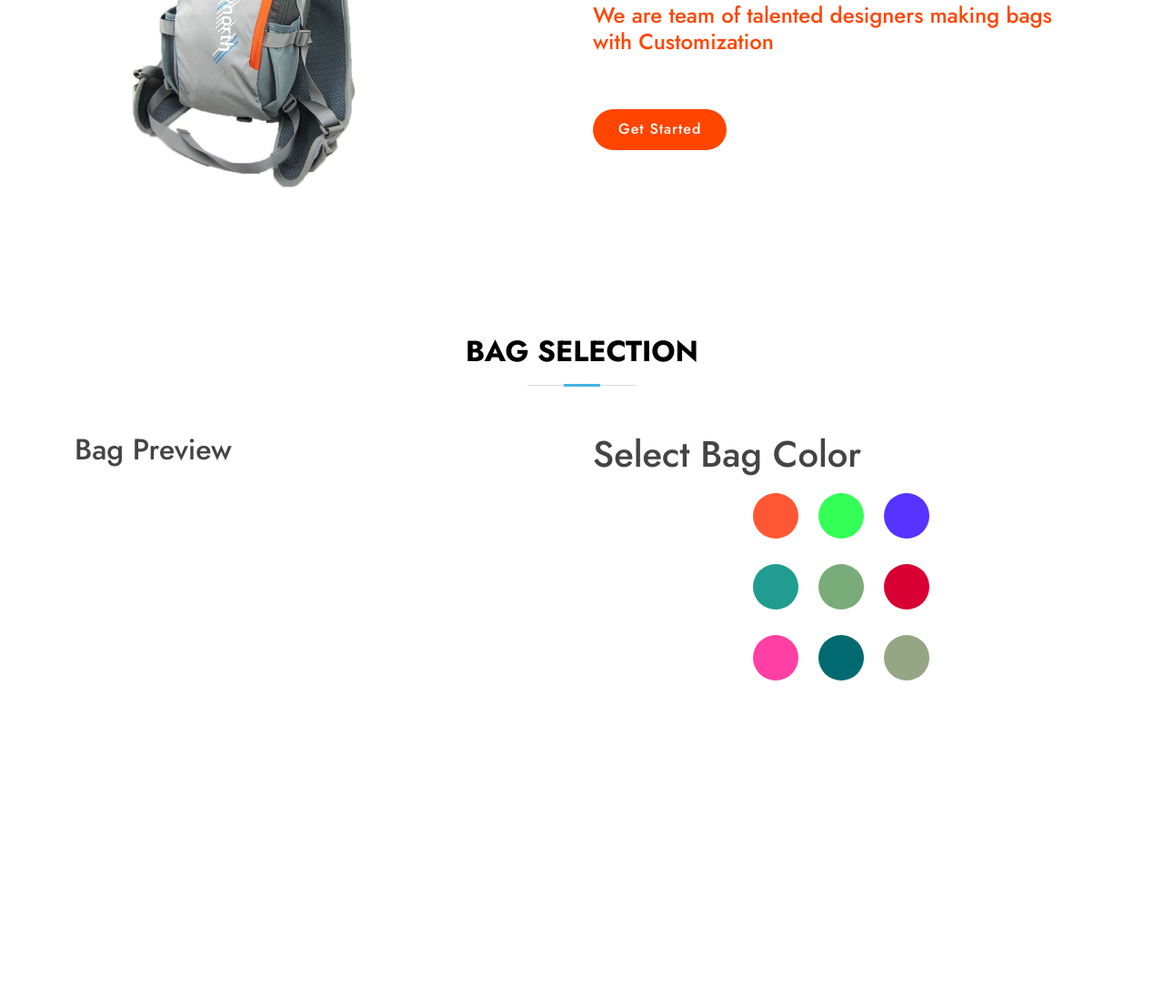
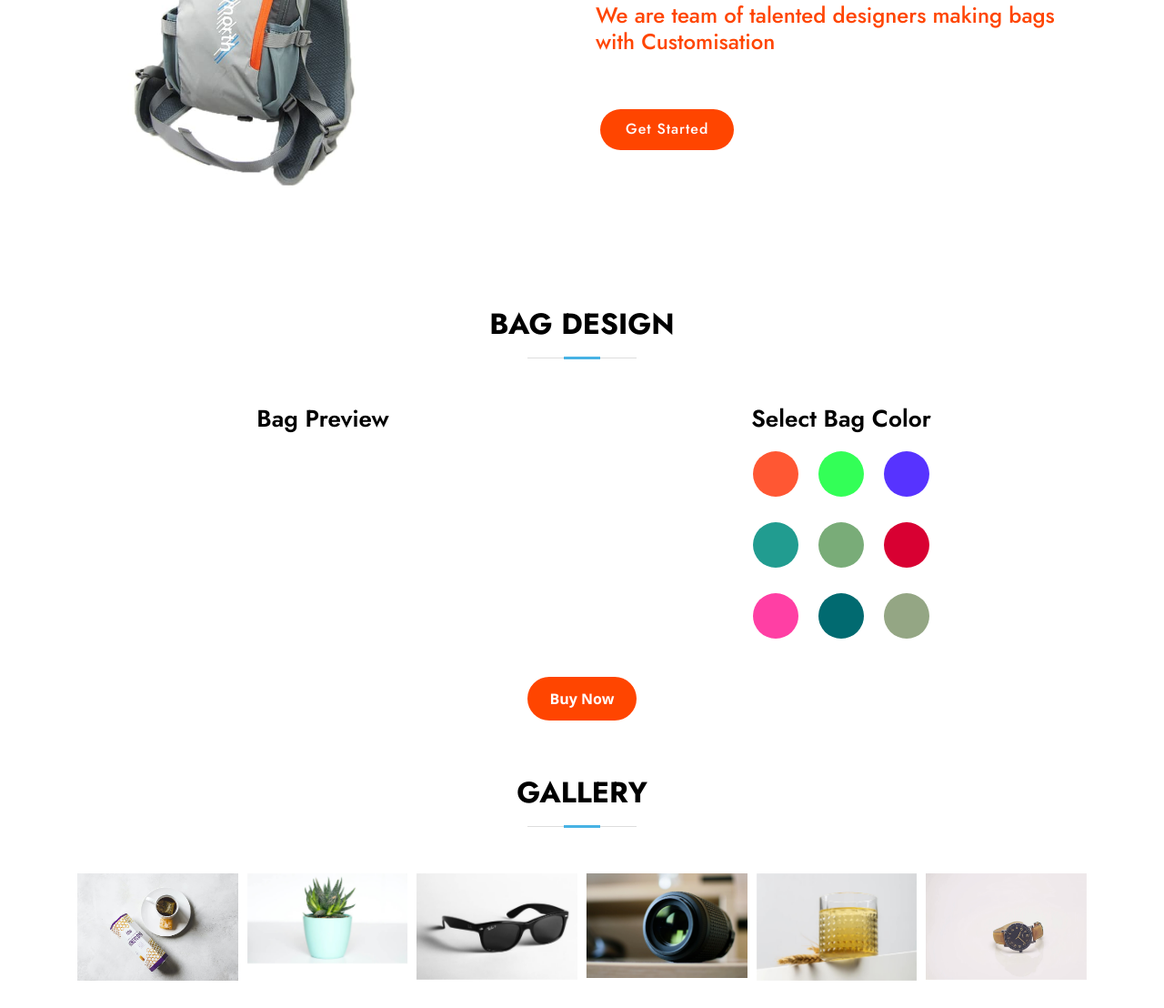
Before and after one commit to Shine2266/GestProject26.github.io, a plain HTML site: page index.html in a window 1280 px wide. Shown: the part 333-1441 px from the top of the page at 91% size. Before the commit the page ends 1158 px from the top, so only its background shows below. Drawn offline with nearby package versions, Linux system fonts and the light colour scheme.

Commit message:
add gallery

```diff
--- a/assets/css/style.css
+++ b/assets/css/style.css
@@ -408,7 +408,7 @@ h6 {
 # Sections General
 --------------------------------------------------------------*/
 section {
-  padding: 60px 0;
+  padding: 30px 0;
   overflow: hidden;
 }
 
@@ -538,3 +538,35 @@ section {
   margin-left: auto;
   margin-right: auto;
 }
+
+.button-container {
+  text-align: center; /* Center the button horizontally */
+}
+
+.buy-button {
+  display: inline-block;
+  padding: 12px 24px;
+  font-size: 16px;
+  font-weight: bold;
+  text-align: center;
+  text-decoration: none;
+  cursor: pointer;
+  background-color: orangered;
+  color: #ffffff;
+  border-radius: 25px;
+  border: none;
+  transition: background-color 0.3s;
+}
+
+.buy-button:hover {
+  background-color: #0056b3;
+}
+
+/* Add your custom styles here */
+.owl-carousel .item img {
+  max-width: 100%;
+  height: auto;
+  max-height: 600px; /* Adjust this value to make the images slightly bigger */
+  display: block;
+  margin: 0 auto;
+}
--- a/index.html
+++ b/index.html
@@ -24,6 +24,11 @@
   <link href="assets/vendor/glightbox/css/glightbox.min.css" rel="stylesheet">
   <link href="assets/vendor/remixicon/remixicon.css" rel="stylesheet">
   <link href="assets/vendor/swiper/swiper-bundle.min.css" rel="stylesheet">
+
+  <link href="https://stackpath.bootstrapcdn.com/bootstrap/4.5.2/css/bootstrap.min.css" rel="stylesheet">
+
+  <link rel="stylesheet" href="https://cdnjs.cloudflare.com/ajax/libs/OwlCarousel2/2.3.4/assets/owl.carousel.min.css">
+  <link rel="stylesheet" href="https://cdnjs.cloudflare.com/ajax/libs/OwlCarousel2/2.3.4/assets/owl.theme.default.min.css">
 
   <!-- Template Main CSS File -->
   <link href="assets/css/style.css" rel="stylesheet">
@@ -78,8 +83,8 @@
             </div>
             <div class="col-lg-6 d-flex flex-column justify-content-center pt-4 pt-lg-0 order-2 order-lg-1">
                 <h1>Design Your Bags as You Wish</h1>
-                <h2>We are team of talented designers making bags with Customization</h2>
-            <div class="d-flex justify-content-center justify-content-lg-start">
+                <h2>We are team of talented designers making bags with Customisation</h2>
+            <div class="d-flex justify-content-center justify-content-lg-start" style="padding-left: 5px;">
                 <a href="#about" class="btn-get-started scrollto">Get Started</a>
             </div>
             </div>
@@ -94,16 +99,16 @@
     <div class="container">
 
       <div class="section-title">
-        <h2>Bag Selection</h2>
+        <h2>Bag Design</h2>
       </div>
 
-      <div class="row content">
+      <div class="row content" style="text-align: center; color: black;">
         <div class="col-lg-6">
-            <h2>Bag Preview</h2>
+            <h3>Bag Preview</h3>
             <div class="bag-model" id="bag-preview"></div>
         </div>
         <div class="col-lg-6 pt-4 pt-lg-0">
-            <h1>Select Bag Color</h1>
+            <h3>Select Bag Color</h3>
             <div class="color-options">
               <table>
                 <tr>
@@ -113,13 +118,13 @@
                 <!-- Add more color options as needed -->
                 </tr>
                 <tr>
-                  <th><div class="color-option" style="background-color: #219C90;"></div></th>
+                <th><div class="color-option" style="background-color: #219C90;"></div></th>
                 <th><div class="color-option" style="background-color: #79AC78;"></div></th>
                 <th><div class="color-option" style="background-color: #D80032;"></div></th>
                 <!-- Add more color options as needed -->
                 </tr>
                 <tr>
-                  <th><div class="color-option" style="background-color: #FF3FA4;"></div></th>
+                <th><div class="color-option" style="background-color: #FF3FA4;"></div></th>
                 <th><div class="color-option" style="background-color: #016A70;"></div></th>
                 <th><div class="color-option" style="background-color: #94A684;"></div></th>
                 <!-- Add more color options as needed -->
@@ -127,10 +132,57 @@
               </table>
         </div>
         <script src="assets/js/script.js"></script>
-    </div>
+        </div>
+        <div class="button-container" style="padding-top: 25px;">
+          <a href="#" class="buy-button">Buy Now</a>
+      </div>
+      </div>
+      </div>
+  </section><!-- End About Us Section -->
 
-    </div>
+  <!-- ======= About Us Section ======= -->
+  <section id="about" class="about">
+    <div class="container">
+
+      <div class="section-title">
+        <h2>Gallery</h2>
+      </div>
+
+      <div class="owl-carousel owl-theme">
+        <div class="item"><img src="assets/img/portfolio/portfolio-2.jpg" alt="Image 1"></div>
+        <div class="item"><img src="assets/img/portfolio/portfolio-3.jpg" alt="Image 2"></div>
+        <div class="item"><img src="assets/img/portfolio/portfolio-4.jpg" alt="Image 3"></div>
+        <div class="item"><img src="assets/img/portfolio/portfolio-7.jpg" alt="Image 4"></div>
+        <div class="item"><img src="assets/img/portfolio/portfolio-8.jpg" alt="Image 5"></div>
+        <div class="item"><img src="assets/img/portfolio/portfolio-9.jpg" alt="Image 6"></div>
+      </div>
+
+      <!-- Add Owl Carousel JS -->
+      <script src="https://cdnjs.cloudflare.com/ajax/libs/jquery/3.6.0/jquery.min.js"></script>
+      <script src="https://cdnjs.cloudflare.com/ajax/libs/OwlCarousel2/2.3.4/owl.carousel.min.js"></script>
+
+      <script>
+        $(document).ready(function () {
+          $('.owl-carousel').owlCarousel({
+            loop: true,
+            margin: 10,
+            responsive: {
+              0: {
+                items: 1
+              },
+              600: {
+                items: 3
+              },
+              1000: {
+                items: 6
+              }
+            }
+          });
+        });
+      </script>
+      </div>
   </section><!-- End About Us Section -->
+
 
   <!-- Vendor JS Files -->
   <script src="assets/vendor/aos/aos.js"></script>
```
